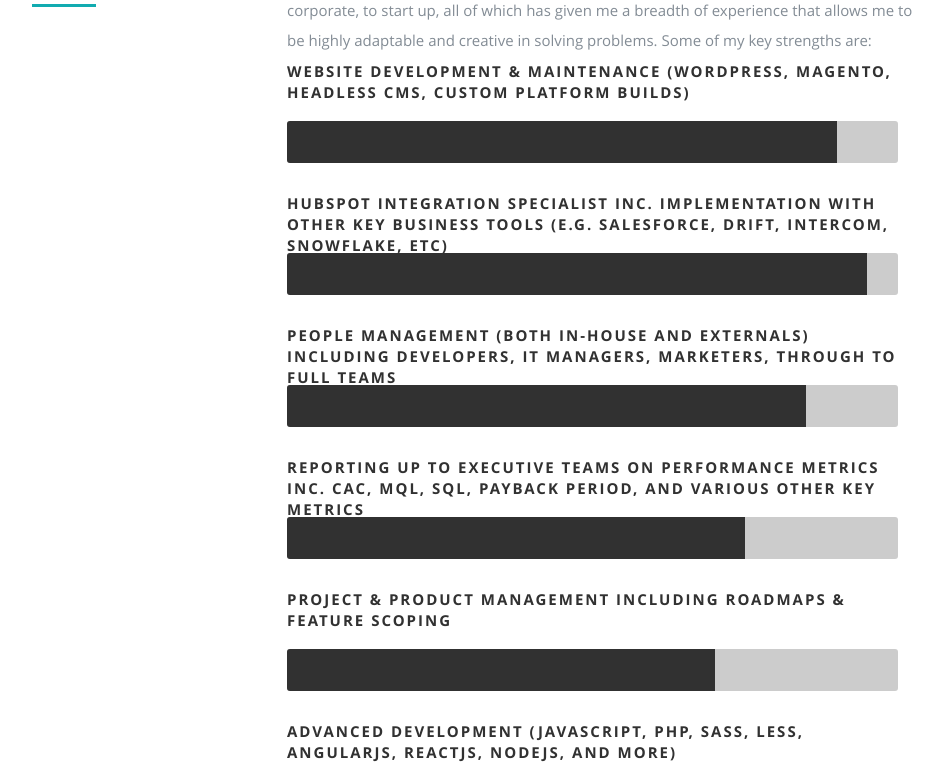
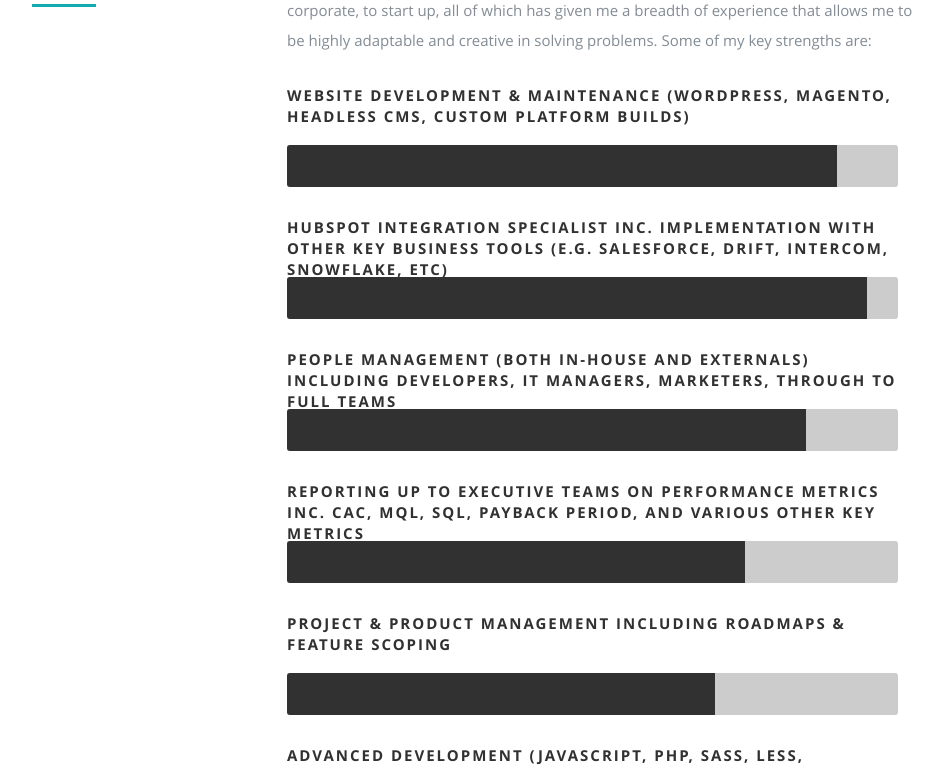
Before and after one commit to etherealmaterial/scott-cv-react, a React (Create React App) app in the folder scott-react-cv/: page / in a window 1280 px wide. Shown: the part 2780-3549 px from the top of the page, without its empty margins (118-1061 px from the left). Built offline with nearby package versions, Linux system fonts and the light colour scheme.

Commit message:
Quick layout fix

```diff
--- a/scott-react-cv/public/css/layout.css
+++ b/scott-react-cv/public/css/layout.css
@@ -292,7 +292,7 @@ ul#nav li.current a { color: #F06000; }
 	text-align: left;
 }
 .bars .skills {
-  	margin-top: 36px;
+  	margin-top: 60px;
    list-style: none;
 }
 .bars li {
```
